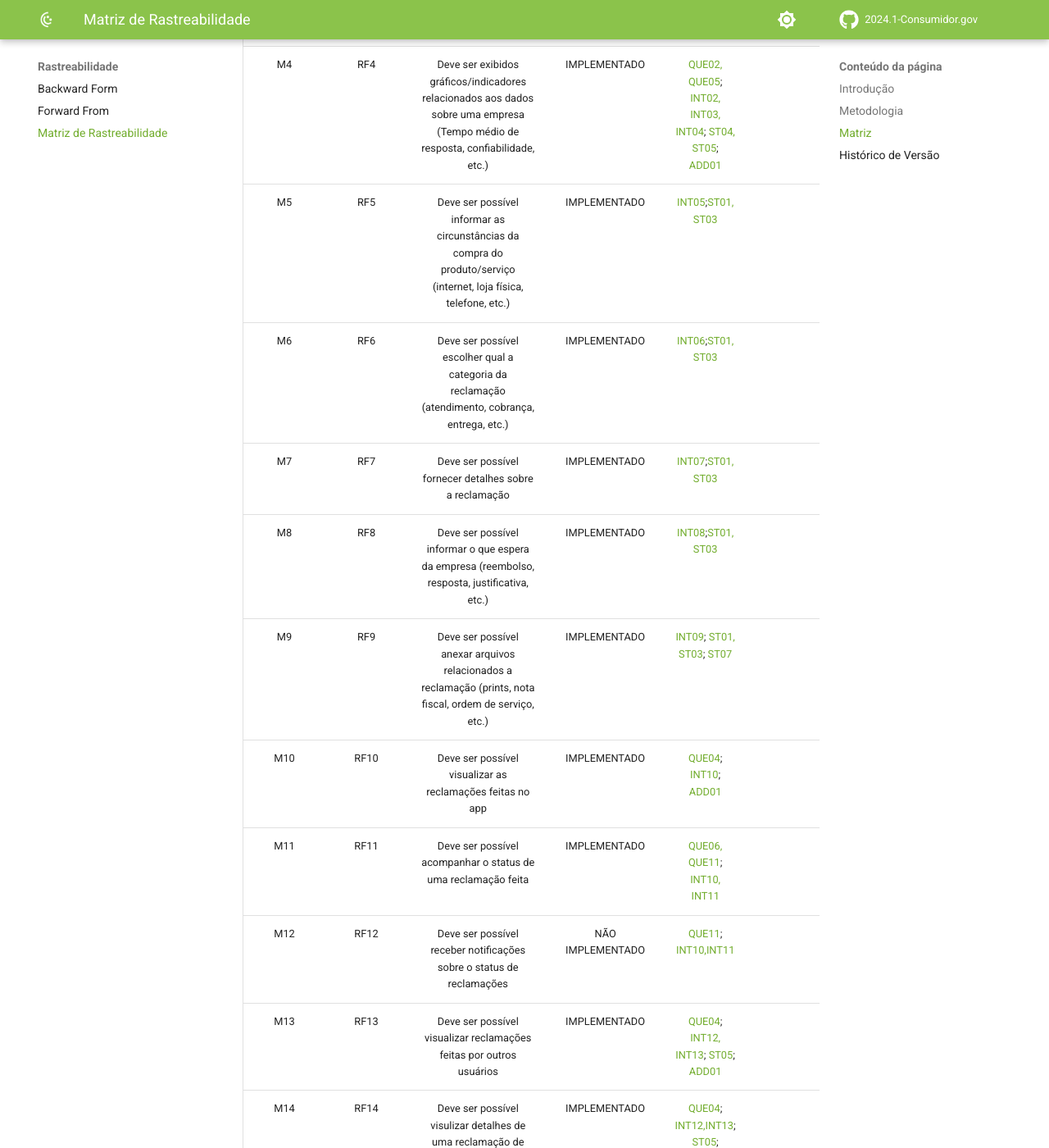
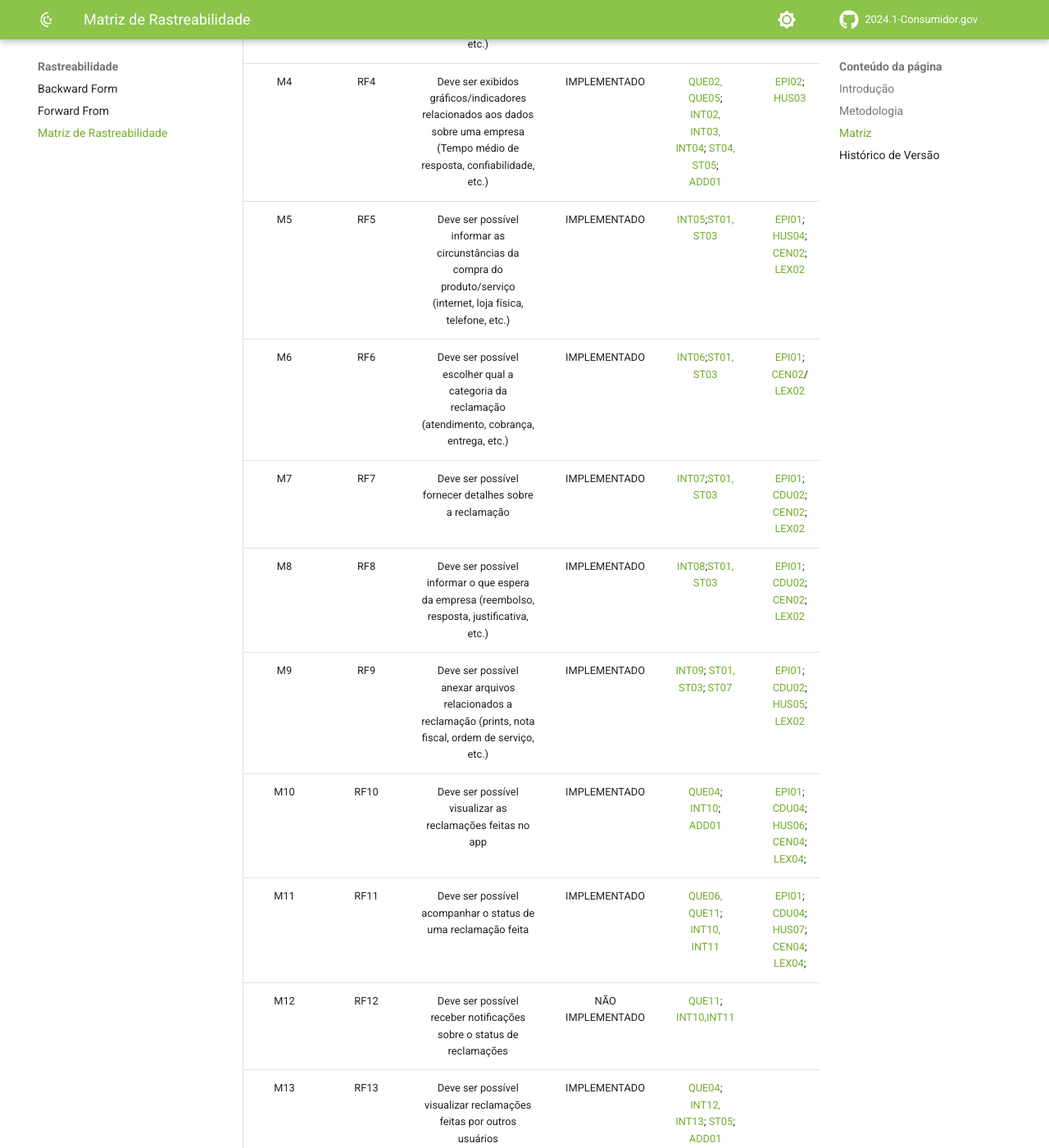
Before and after one commit to Requisitos-de-Software/2024.1-Grupo08, an MkDocs documentation site: the page built from docs/Rastreabilidade/matriz.md, in a window 1280 px wide and 1400 px high, scrolled down 1726 px. Shown: the whole window at 82% size. Built offline with MkDocs 1.6.1 and Material for MkDocs 9.7.7, drawn with Linux system fonts in a browser that asks for light colours; comment, search, counter and statistics services are not loaded.

```diff
--- a/docs/Rastreabilidade/matriz.md
+++ b/docs/Rastreabilidade/matriz.md
@@ -38,17 +38,17 @@ A tabela 01 traz a Matriz de Rastreabilidade criada para o projeto, a qual segue
 
 | ID | REQUISITO | DESCRIÇÃO | IMPLEMENTAÇÃO | BACKWARD FORM | FORWARD FORM | ELOS |
 | :-: | :--: | :--: | :--: | :--: | :--: | :--: |
-| M1 | RF1 | Deve ser possível fazer login utilizando o gov.br | IMPLEMENTADO | [ST12](https://requisitos-de-software.github.io/2024.1-Consumidor.gov/Elicitação/Storytelling/#requisitos-elicitados); [INT01](https://requisitos-de-software.github.io/2024.1-Consumidor.gov/Elicitação/introspec/#requisitos-funcionais-identificados) | [EPI1](https://requisitos-de-software.github.io/2024.1-Consumidor.gov/Modelagem/Modelagem%20Ágil/Backlog/#epico-1-abertura-e-acompanhamento-de-reclamacoes); [US1](https://requisitos-de-software.github.io/2024.1-Consumidor.gov/Modelagem/Modelagem%20Ágil/Historias/#us1-login-no-aplicativo);  |  |
-| M2 | RF2 | Deve ser possível pesquisar uma empresa pelo nome	 | IMPLEMENTADO | [INT02, INT03](https://requisitos-de-software.github.io/2024.1-Consumidor.gov/Elicita%C3%A7%C3%A3o/introspec/#metodologia) |[CDU01](https://requisitos-de-software.github.io/2024.1-Consumidor.gov/Modelagem/casosdeuso/#uc01); [CEN01](https://requisitos-de-software.github.io/2024.1-Consumidor.gov/Modelagem/cenarios/#c01-pesquisar-empresa-pelo-nome); [LEX01](https://requisitos-de-software.github.io/2024.1-Consumidor.gov/Modelagem/lexicos/#tabela-4-lexico-01-pesquisar-empresa-l01); [US2](https://requisitos-de-software.github.io/2024.1-Consumidor.gov/Modelagem/Modelagem%20Ágil/Historias/#us2-pesquisar-empresa) |  |
+| M1 | RF1 | Deve ser possível fazer login utilizando o gov.br | IMPLEMENTADO | [ST12](https://requisitos-de-software.github.io/2024.1-Consumidor.gov/Elicitação/Storytelling/#requisitos-elicitados); [INT01](https://requisitos-de-software.github.io/2024.1-Consumidor.gov/Elicitação/introspec/#requisitos-funcionais-identificados) | [EPI1](https://requisitos-de-software.github.io/2024.1-Consumidor.gov/Modelagem/Modelagem%20Ágil/Backlog/#epico-1-abertura-e-acompanhamento-de-reclamacoes); [HUS1](https://requisitos-de-software.github.io/2024.1-Consumidor.gov/Modelagem/Modelagem%20Ágil/Historias/#us1-login-no-aplicativo);  |  |
+| M2 | RF2 | Deve ser possível pesquisar uma empresa pelo nome	 | IMPLEMENTADO | [INT02, INT03](https://requisitos-de-software.github.io/2024.1-Consumidor.gov/Elicita%C3%A7%C3%A3o/introspec/#metodologia) |[CDU01](https://requisitos-de-software.github.io/2024.1-Consumidor.gov/Modelagem/casosdeuso/#uc01); [CEN01](https://requisitos-de-software.github.io/2024.1-Consumidor.gov/Modelagem/cenarios/#c01-pesquisar-empresa-pelo-nome); [LEX01](https://requisitos-de-software.github.io/2024.1-Consumidor.gov/Modelagem/lexicos/#tabela-4-lexico-01-pesquisar-empresa-l01); [HUS2](https://requisitos-de-software.github.io/2024.1-Consumidor.gov/Modelagem/Modelagem%20Ágil/Historias/#us2-pesquisar-empresa) |  |
 | M3 | RF3 | Deve ser possível ver dados sobre uma empresa (CNPJ, contatos, estatísticas, etc.)	 | PARCIAL | [QUE02](https://requisitos-de-software.github.io/2024.1-Consumidor.gov/Elicitação/Questionário/#possiveis-requisitos);  [INT02, INT03, INT04](https://requisitos-de-software.github.io/2024.1-Consumidor.gov/Elicitação/introspec/#metodologia) |  |
-| M4 | RF4 | Deve ser exibidos gráficos/indicadores relacionados aos dados sobre uma empresa (Tempo médio de resposta, confiabilidade, etc.)	 | IMPLEMENTADO | [QUE02, QUE05](https://requisitos-de-software.github.io/2024.1-Consumidor.gov/Elicitação/Questionário/#possiveis-requisitos);  [INT02, INT03, INT04](https://requisitos-de-software.github.io/2024.1-Consumidor.gov/Elicitação/introspec/#metodologia); [ST04, ST05](https://requisitos-de-software.github.io/2024.1-Consumidor.gov/Elicitação/Storytelling/); [ADD01](https://requisitos-de-software.github.io/2024.1-Consumidor.gov/Elicitação/analiseDoc/)| |  |  |
-| M5 | RF5 | Deve ser possível informar as circunstâncias da compra do produto/serviço (internet, loja física, telefone, etc.)	 | IMPLEMENTADO | [INT05](https://requisitos-de-software.github.io/2024.1-Consumidor.gov/Elicitação/introspec/#metodologia);[ST01, ST03](https://requisitos-de-software.github.io/2024.1-Consumidor.gov/Elicitação/Storytelling/) |  |  |
-| M6 | RF6 | Deve ser possível escolher qual a categoria da reclamação (atendimento, cobrança, entrega, etc.)	 | IMPLEMENTADO | [INT06](https://requisitos-de-software.github.io/2024.1-Consumidor.gov/Elicitação/introspec/#metodologia);[ST01, ST03](https://requisitos-de-software.github.io/2024.1-Consumidor.gov/Elicitação/Storytelling/) |  |  |
-| M7 | RF7 | Deve ser possível fornecer detalhes sobre a reclamação	 | IMPLEMENTADO | [INT07](https://requisitos-de-software.github.io/2024.1-Consumidor.gov/Elicitação/introspec/#metodologia);[ST01, ST03](https://requisitos-de-software.github.io/2024.1-Consumidor.gov/Elicitação/Storytelling/) |  |  |
-| M8 | RF8 | Deve ser possível informar o que espera da empresa (reembolso, resposta, justificativa, etc.)	 | IMPLEMENTADO | [INT08](https://requisitos-de-software.github.io/2024.1-Consumidor.gov/Elicitação/introspec/#metodologia);[ST01, ST03](https://requisitos-de-software.github.io/2024.1-Consumidor.gov/Elicitação/Storytelling/) |  |  |
-| M9 | RF9 | Deve ser possível anexar arquivos relacionados a reclamação (prints, nota fiscal, ordem de serviço, etc.)	 | IMPLEMENTADO | [INT09](https://requisitos-de-software.github.io/2024.1-Consumidor.gov/Elicitação/introspec/#metodologia); [ST01, ST03](https://requisitos-de-software.github.io/2024.1-Consumidor.gov/Elicitação/Storytelling/); [ST07](https://requisitos-de-software.github.io/2024.1-Consumidor.gov/Elicitação/Storytelling/) |  |  |
-| M10 | RF10 | Deve ser possível visualizar as reclamações feitas no app	 | IMPLEMENTADO | [QUE04](https://requisitos-de-software.github.io/2024.1-Consumidor.gov/Elicitação/Questionário/#possiveis-requisitos); [INT10](https://requisitos-de-software.github.io/2024.1-Consumidor.gov/Elicitação/introspec/#metodologia); [ADD01](https://requisitos-de-software.github.io/2024.1-Consumidor.gov/Elicitação/analiseDoc/) |  |  |
-| M11 | RF11 | Deve ser possível acompanhar o status de uma reclamação feita	 | IMPLEMENTADO | [QUE06, QUE11](https://requisitos-de-software.github.io/2024.1-Consumidor.gov/Elicitação/Questionário/#possiveis-requisitos); [INT10, INT11](https://requisitos-de-software.github.io/2024.1-Consumidor.gov/Elicitação/introspec/#metodologia) |  |  |
+| M4 | RF4 | Deve ser exibidos gráficos/indicadores relacionados aos dados sobre uma empresa (Tempo médio de resposta, confiabilidade, etc.)	 | IMPLEMENTADO | [QUE02, QUE05](https://requisitos-de-software.github.io/2024.1-Consumidor.gov/Elicitação/Questionário/#possiveis-requisitos);  [INT02, INT03, INT04](https://requisitos-de-software.github.io/2024.1-Consumidor.gov/Elicitação/introspec/#metodologia); [ST04, ST05](https://requisitos-de-software.github.io/2024.1-Consumidor.gov/Elicitação/Storytelling/); [ADD01](https://requisitos-de-software.github.io/2024.1-Consumidor.gov/Elicitação/analiseDoc/)| [EPI02](https://requisitos-de-software.github.io/2024.1-Consumidor.gov/Modelagem/Modelagem%20%C3%81gil/Backlog/#epico-2-pesquisa-de-empresa); [HUS03](https://requisitos-de-software.github.io/2024.1-Consumidor.gov/Modelagem/Modelagem%20%C3%81gil/Historias/#us3-ver-dados-sobre-uma-empresa) |  |
+| M5 | RF5 | Deve ser possível informar as circunstâncias da compra do produto/serviço (internet, loja física, telefone, etc.)	 | IMPLEMENTADO | [INT05](https://requisitos-de-software.github.io/2024.1-Consumidor.gov/Elicitação/introspec/#metodologia);[ST01, ST03](https://requisitos-de-software.github.io/2024.1-Consumidor.gov/Elicitação/Storytelling/) | [EPI01](https://requisitos-de-software.github.io/2024.1-Consumidor.gov/Modelagem/Modelagem%20%C3%81gil/Backlog/#epico-1-abertura-e-acompanhamento-de-reclamacoes); [HUS04](https://requisitos-de-software.github.io/2024.1-Consumidor.gov/Modelagem/Modelagem%20%C3%81gil/Historias/#us4-fazer-reclamacao); [CEN02](https://requisitos-de-software.github.io/2024.1-Consumidor.gov/Modelagem/cenarios/#c02-cadastrar-reclamacao); [LEX02](https://requisitos-de-software.github.io/2024.1-Consumidor.gov/Modelagem/lexicos/#l02-abrir-reclamacao) |  |
+| M6 | RF6 | Deve ser possível escolher qual a categoria da reclamação (atendimento, cobrança, entrega, etc.)	 | IMPLEMENTADO | [INT06](https://requisitos-de-software.github.io/2024.1-Consumidor.gov/Elicitação/introspec/#metodologia);[ST01, ST03](https://requisitos-de-software.github.io/2024.1-Consumidor.gov/Elicitação/Storytelling/) | [EPI01](https://requisitos-de-software.github.io/2024.1-Consumidor.gov/Modelagem/Modelagem%20%C3%81gil/Backlog/#epico-1-abertura-e-acompanhamento-de-reclamacoes); [CEN02](https://requisitos-de-software.github.io/2024.1-Consumidor.gov/Modelagem/cenarios/#c02-cadastrar-reclamacao)/ [LEX02](https://requisitos-de-software.github.io/2024.1-Consumidor.gov/Modelagem/lexicos/#l02-abrir-reclamacao) |  |
+| M7 | RF7 | Deve ser possível fornecer detalhes sobre a reclamação	 | IMPLEMENTADO | [INT07](https://requisitos-de-software.github.io/2024.1-Consumidor.gov/Elicitação/introspec/#metodologia);[ST01, ST03](https://requisitos-de-software.github.io/2024.1-Consumidor.gov/Elicitação/Storytelling/) | [EPI01](https://requisitos-de-software.github.io/2024.1-Consumidor.gov/Modelagem/Modelagem%20%C3%81gil/Backlog/#epico-1-abertura-e-acompanhamento-de-reclamacoes); [CDU02](https://requisitos-de-software.github.io/2024.1-Consumidor.gov/Modelagem/casosdeuso/#uc02); [CEN02](https://requisitos-de-software.github.io/2024.1-Consumidor.gov/Modelagem/cenarios/#c02-cadastrar-reclamacao); [LEX02](https://requisitos-de-software.github.io/2024.1-Consumidor.gov/Modelagem/lexicos/#l02-abrir-reclamacao)  |  |
+| M8 | RF8 | Deve ser possível informar o que espera da empresa (reembolso, resposta, justificativa, etc.)	 | IMPLEMENTADO | [INT08](https://requisitos-de-software.github.io/2024.1-Consumidor.gov/Elicitação/introspec/#metodologia);[ST01, ST03](https://requisitos-de-software.github.io/2024.1-Consumidor.gov/Elicitação/Storytelling/) | [EPI01](https://requisitos-de-software.github.io/2024.1-Consumidor.gov/Modelagem/Modelagem%20%C3%81gil/Backlog/#epico-1-abertura-e-acompanhamento-de-reclamacoes); [CDU02](https://requisitos-de-software.github.io/2024.1-Consumidor.gov/Modelagem/casosdeuso/#uc02); [CEN02](https://requisitos-de-software.github.io/2024.1-Consumidor.gov/Modelagem/cenarios/#c02-cadastrar-reclamacao); [LEX02](https://requisitos-de-software.github.io/2024.1-Consumidor.gov/Modelagem/lexicos/#l02-abrir-reclamacao) |  |
+| M9 | RF9 | Deve ser possível anexar arquivos relacionados a reclamação (prints, nota fiscal, ordem de serviço, etc.)	 | IMPLEMENTADO | [INT09](https://requisitos-de-software.github.io/2024.1-Consumidor.gov/Elicitação/introspec/#metodologia); [ST01, ST03](https://requisitos-de-software.github.io/2024.1-Consumidor.gov/Elicitação/Storytelling/); [ST07](https://requisitos-de-software.github.io/2024.1-Consumidor.gov/Elicitação/Storytelling/) | [EPI01](https://requisitos-de-software.github.io/2024.1-Consumidor.gov/Modelagem/Modelagem%20%C3%81gil/Backlog/#epico-1-abertura-e-acompanhamento-de-reclamacoes); [CDU02](https://requisitos-de-software.github.io/2024.1-Consumidor.gov/Modelagem/casosdeuso/#uc02); [HUS05](https://requisitos-de-software.github.io/2024.1-Consumidor.gov/Modelagem/Modelagem%20%C3%81gil/Historias/#us5-anexar-arquivos-na-reclamacao); [LEX02](https://requisitos-de-software.github.io/2024.1-Consumidor.gov/Modelagem/lexicos/#l02-abrir-reclamacao) |  |
+| M10 | RF10 | Deve ser possível visualizar as reclamações feitas no app	 | IMPLEMENTADO | [QUE04](https://requisitos-de-software.github.io/2024.1-Consumidor.gov/Elicitação/Questionário/#possiveis-requisitos); [INT10](https://requisitos-de-software.github.io/2024.1-Consumidor.gov/Elicitação/introspec/#metodologia); [ADD01](https://requisitos-de-software.github.io/2024.1-Consumidor.gov/Elicitação/analiseDoc/) | [EPI01](https://requisitos-de-software.github.io/2024.1-Consumidor.gov/Modelagem/Modelagem%20%C3%81gil/Backlog/#epico-1-abertura-e-acompanhamento-de-reclamacoes); [CDU04](https://requisitos-de-software.github.io/2024.1-Consumidor.gov/Modelagem/casosdeuso/#uc04); [HUS06](https://requisitos-de-software.github.io/2024.1-Consumidor.gov/Modelagem/Modelagem%20%C3%81gil/Historias/#us6-visualizar-reclamacoes-feitas-no-app); [CEN04](https://requisitos-de-software.github.io/2024.1-Consumidor.gov/Modelagem/cenarios/#c04-visualizar-minhas-reclamacoes); [LEX04](https://requisitos-de-software.github.io/2024.1-Consumidor.gov/Modelagem/lexicos/#l04-visualizar-minhas-reclamacoes);  |  |
+| M11 | RF11 | Deve ser possível acompanhar o status de uma reclamação feita	 | IMPLEMENTADO | [QUE06, QUE11](https://requisitos-de-software.github.io/2024.1-Consumidor.gov/Elicitação/Questionário/#possiveis-requisitos); [INT10, INT11](https://requisitos-de-software.github.io/2024.1-Consumidor.gov/Elicitação/introspec/#metodologia) | [EPI01](https://requisitos-de-software.github.io/2024.1-Consumidor.gov/Modelagem/Modelagem%20%C3%81gil/Backlog/#epico-1-abertura-e-acompanhamento-de-reclamacoes); [CDU04](https://requisitos-de-software.github.io/2024.1-Consumidor.gov/Modelagem/casosdeuso/#uc04); [HUS07](https://requisitos-de-software.github.io/2024.1-Consumidor.gov/Modelagem/Modelagem%20%C3%81gil/Historias/#us7-acompanhar-status-de-uma-reclamacao); [CEN04](https://requisitos-de-software.github.io/2024.1-Consumidor.gov/Modelagem/cenarios/#c04-visualizar-minhas-reclamacoes); [LEX04](https://requisitos-de-software.github.io/2024.1-Consumidor.gov/Modelagem/lexicos/#l04-visualizar-minhas-reclamacoes);  |  |
 | M12 | RF12 | Deve ser possível receber notificações sobre o status de reclamações	 | NÃO IMPLEMENTADO | [QUE11](https://requisitos-de-software.github.io/2024.1-Consumidor.gov/Elicitação/Questionário/#possiveis-requisitos); [INT10,INT11](https://requisitos-de-software.github.io/2024.1-Consumidor.gov/Elicitação/introspec/#metodologia)  |  |  |
 | M13 | RF13 | Deve ser possível visualizar reclamações feitas por outros usuários	 | IMPLEMENTADO | [QUE04](https://requisitos-de-software.github.io/2024.1-Consumidor.gov/Elicitação/Questionário/#possiveis-requisitos); [INT12, INT13](https://requisitos-de-software.github.io/2024.1-Consumidor.gov/Elicitação/introspec/#metodologia); [ST05](https://requisitos-de-software.github.io/2024.1-Consumidor.gov/Elicitação/Storytelling/); [ADD01](https://requisitos-de-software.github.io/2024.1-Consumidor.gov/Elicitação/analiseDoc/) |  |  |
 | M14 | RF14 | Deve ser possível visulizar detalhes de uma reclamação de outro usuário (status, avaliação, tempo de resposta, etc.)	 | IMPLEMENTADO | [QUE04](https://requisitos-de-software.github.io/2024.1-Consumidor.gov/Elicitação/Questionário/#possiveis-requisitos); [INT12,INT13](https://requisitos-de-software.github.io/2024.1-Consumidor.gov/Elicitação/introspec/#metodologia); [ST05](https://requisitos-de-software.github.io/2024.1-Consumidor.gov/Elicitação/Storytelling/); [ADD01](https://requisitos-de-software.github.io/2024.1-Consumidor.gov/Elicitação/analiseDoc/) |  |  |
```
Also changed, not shown: docs/Rastreabilidade/forward.md (+4 -3 lines).
